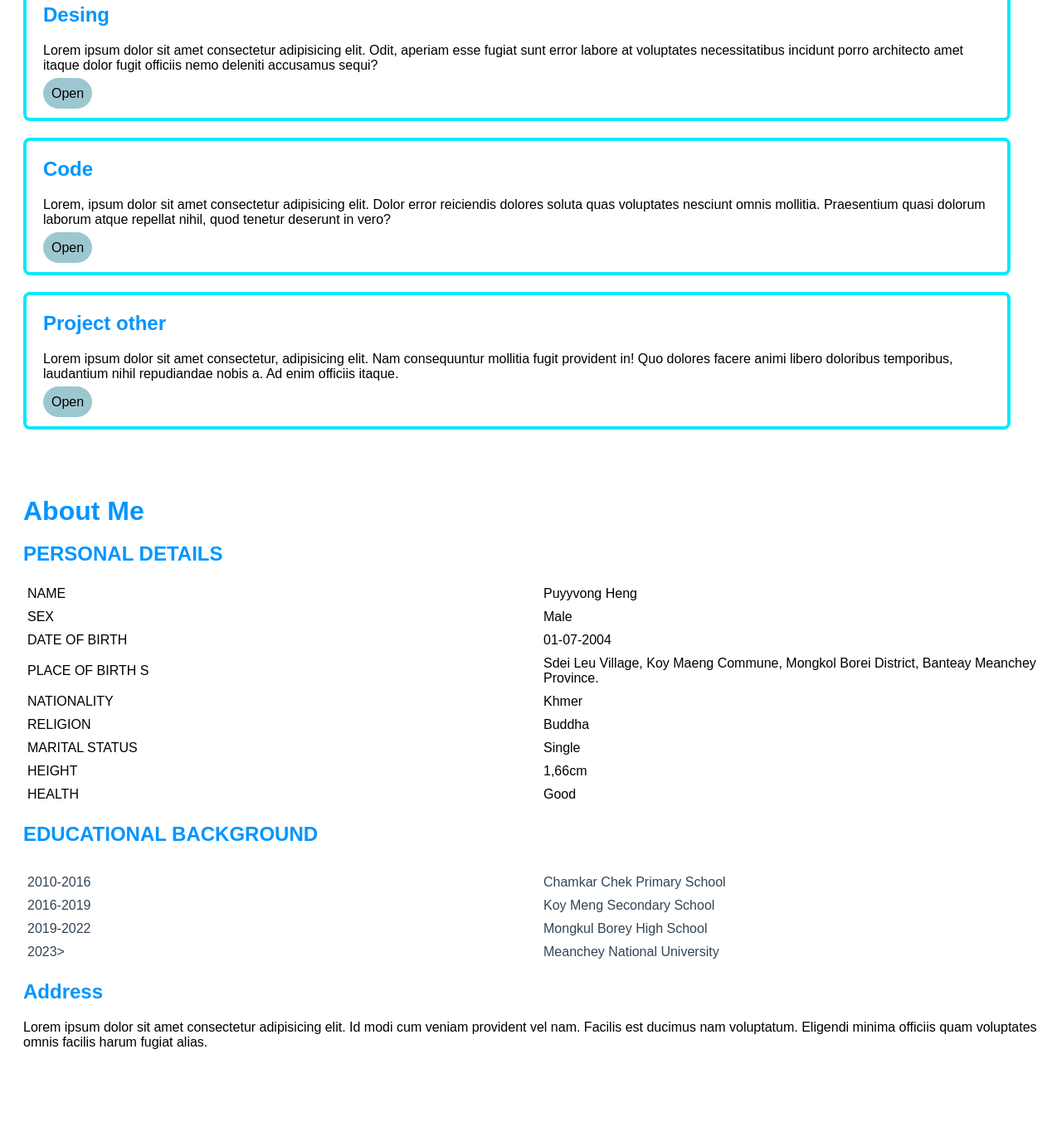
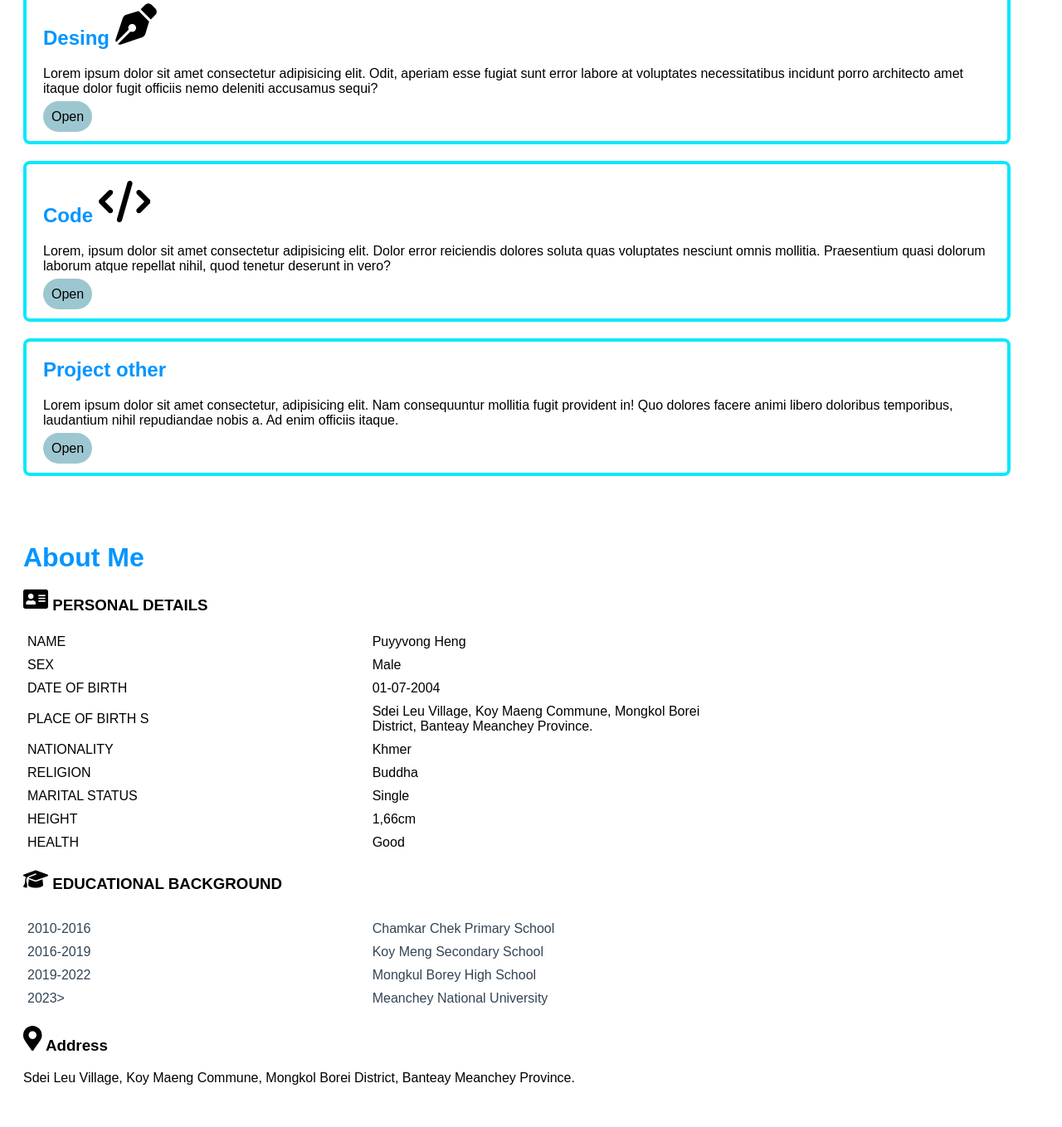
Before and after one commit to puyvongheng/KOY, a plain HTML site: page index.html in a window 1280 px wide. Shown: the part 1521-2880 px from the top of the page at 83% size. Drawn offline with Linux system fonts and the light colour scheme.

Commit message:
Update index.html

```diff
--- a/index.html
+++ b/index.html
@@ -87,12 +87,12 @@
         <h1>My Project</h1>
         <div class="project-container">
             <div class="project-box">
-                <h2>Desing</h2>
+                <h2>Desing <svg style="height: 50px;" xmlns="http://www.w3.org/2000/svg" viewBox="0 0 512 512"><!--!Font Awesome Free 6.5.2 by @fontawesome - https://fontawesome.com License - https://fontawesome.com/license/free Copyright 2024 Fonticons, Inc.--><path d="M368.4 18.3L312.7 74.1 437.9 199.3l55.7-55.7c21.9-21.9 21.9-57.3 0-79.2L447.6 18.3c-21.9-21.9-57.3-21.9-79.2 0zM288 94.6l-9.2 2.8L134.7 140.6c-19.9 6-35.7 21.2-42.3 41L3.8 445.8c-3.8 11.3-1 23.9 7.3 32.4L164.7 324.7c-3-6.3-4.7-13.3-4.7-20.7c0-26.5 21.5-48 48-48s48 21.5 48 48s-21.5 48-48 48c-7.4 0-14.4-1.7-20.7-4.7L33.7 500.9c8.6 8.3 21.1 11.2 32.4 7.3l264.3-88.6c19.7-6.6 35-22.4 41-42.3l43.2-144.1 2.8-9.2L288 94.6z"/></svg></h2>
                 <p>Lorem ipsum dolor sit amet consectetur adipisicing elit. Odit, aperiam esse fugiat sunt error labore at voluptates necessitatibus incidunt porro architecto amet itaque dolor fugit officiis nemo deleniti accusamus sequi?</p>
                 <a href="desing.html">Open</a>
             </div>
             <div class="project-box">
-                <h2>Code</h2>
+                <h2>Code <svg style="height: 50px;" xmlns="http://www.w3.org/2000/svg" viewBox="0 0 640 512"><!--!Font Awesome Free 6.5.2 by @fontawesome - https://fontawesome.com License - https://fontawesome.com/license/free Copyright 2024 Fonticons, Inc.--><path d="M392.8 1.2c-17-4.9-34.7 5-39.6 22l-128 448c-4.9 17 5 34.7 22 39.6s34.7-5 39.6-22l128-448c4.9-17-5-34.7-22-39.6zm80.6 120.1c-12.5 12.5-12.5 32.8 0 45.3L562.7 256l-89.4 89.4c-12.5 12.5-12.5 32.8 0 45.3s32.8 12.5 45.3 0l112-112c12.5-12.5 12.5-32.8 0-45.3l-112-112c-12.5-12.5-32.8-12.5-45.3 0zm-306.7 0c-12.5-12.5-32.8-12.5-45.3 0l-112 112c-12.5 12.5-12.5 32.8 0 45.3l112 112c12.5 12.5 32.8 12.5 45.3 0s12.5-32.8 0-45.3L77.3 256l89.4-89.4c12.5-12.5 12.5-32.8 0-45.3z"/></svg> </h2>
                 <p>Lorem, ipsum dolor sit amet consectetur adipisicing elit. Dolor error reiciendis dolores soluta quas voluptates nesciunt omnis mollitia. Praesentium quasi dolorum laborum atque repellat nihil, quod tenetur deserunt in vero?</p>
 
                 <a href="projectcode.html">Open</a>
@@ -111,7 +111,9 @@
         <h1>About Me</h1>
         <div>
 
-            <h2>PERSONAL DETAILS</h2>
+            <h3> <svg style="width: 30px;" xmlns="http://www.w3.org/2000/svg" viewBox="0 0 576 512"><!--!Font Awesome Free 6.5.2 by @fontawesome - https://fontawesome.com License - https://fontawesome.com/license/free Copyright 2024 Fonticons, Inc.--><path d="M528 32H48C21.5 32 0 53.5 0 80v352c0 26.5 21.5 48 48 48h480c26.5 0 48-21.5 48-48V80c0-26.5-21.5-48-48-48zm-352 96c35.3 0 64 28.7 64 64s-28.7 64-64 64-64-28.7-64-64 28.7-64 64-64zm112 236.8c0 10.6-10 19.2-22.4 19.2H86.4C74 384 64 375.4 64 364.8v-19.2c0-31.8 30.1-57.6 67.2-57.6h5c12.3 5.1 25.7 8 39.8 8s27.6-2.9 39.8-8h5c37.1 0 67.2 25.8 67.2 57.6v19.2zM512 312c0 4.4-3.6 8-8 8H360c-4.4 0-8-3.6-8-8v-16c0-4.4 3.6-8 8-8h144c4.4 0 8 3.6 8 8v16zm0-64c0 4.4-3.6 8-8 8H360c-4.4 0-8-3.6-8-8v-16c0-4.4 3.6-8 8-8h144c4.4 0 8 3.6 8 8v16zm0-64c0 4.4-3.6 8-8 8H360c-4.4 0-8-3.6-8-8v-16c0-4.4 3.6-8 8-8h144c4.4 0 8 3.6 8 8v16z"/></svg>
+                PERSONAL DETAILS
+            </h3>
 
 
             <table style="border-collapse: collapse; width: 100%; height: 162px;" border="0">
@@ -159,7 +161,9 @@
             <div>
 
 
-                <h2>EDUCATIONAL BACKGROUND</h2>
+                <h3>  <svg style="width: 30px;" xmlns="http://www.w3.org/2000/svg" viewBox="0 0 640 512"><!--!Font Awesome Free 6.5.2 by @fontawesome - https://fontawesome.com License - https://fontawesome.com/license/free Copyright 2024 Fonticons, Inc.--><path d="M320 32c-8.1 0-16.1 1.4-23.7 4.1L15.8 137.4C6.3 140.9 0 149.9 0 160s6.3 19.1 15.8 22.6l57.9 20.9C57.3 229.3 48 259.8 48 291.9v28.1c0 28.4-10.8 57.7-22.3 80.8c-6.5 13-13.9 25.8-22.5 37.6C0 442.7-.9 448.3 .9 453.4s6 8.9 11.2 10.2l64 16c4.2 1.1 8.7 .3 12.4-2s6.3-6.1 7.1-10.4c8.6-42.8 4.3-81.2-2.1-108.7C90.3 344.3 86 329.8 80 316.5V291.9c0-30.2 10.2-58.7 27.9-81.5c12.9-15.5 29.6-28 49.2-35.7l157-61.7c8.2-3.2 17.5 .8 20.7 9s-.8 17.5-9 20.7l-157 61.7c-12.4 4.9-23.3 12.4-32.2 21.6l159.6 57.6c7.6 2.7 15.6 4.1 23.7 4.1s16.1-1.4 23.7-4.1L624.2 182.6c9.5-3.4 15.8-12.5 15.8-22.6s-6.3-19.1-15.8-22.6L343.7 36.1C336.1 33.4 328.1 32 320 32zM128 408c0 35.3 86 72 192 72s192-36.7 192-72L496.7 262.6 354.5 314c-11.1 4-22.8 6-34.5 6s-23.5-2-34.5-6L143.3 262.6 128 408z"/></svg>
+                    EDUCATIONAL BACKGROUND
+                </h3>
 
                 <div style="text-align: center; color: #345; padding-top: 10px;">
                     <table style="border-collapse: collapse; width: 100%;" border="0">
@@ -185,7 +189,10 @@
 
                     </div>
 
-             <h2>  Address</h2>
+             <h3> <svg style="height: 30px;" xmlns="http://www.w3.org/2000/svg" viewBox="0 0 384 512"><!--!Font Awesome Free 6.5.2 by @fontawesome - https://fontawesome.com License - https://fontawesome.com/license/free Copyright 2024 Fonticons, Inc.--><path d="M172.3 501.7C27 291 0 269.4 0 192 0 86 86 0 192 0s192 86 192 192c0 77.4-27 99-172.3 309.7-9.5 13.8-29.9 13.8-39.5 0zM192 272c44.2 0 80-35.8 80-80s-35.8-80-80-80-80 35.8-80 80 35.8 80 80 80z"/></svg>
+                Address
+            </h3>
+             <p>Sdei Leu Village, Koy Maeng Commune, Mongkol Borei District, Banteay Meanchey Province.</p>
 
 
             </div>
@@ -199,7 +206,6 @@
 
 
 
-            <p> Lorem ipsum dolor sit amet consectetur adipisicing elit. Id modi cum veniam provident vel nam. Facilis est ducimus nam voluptatum. Eligendi minima officiis quam voluptates omnis facilis harum fugiat alias.</p>
         </div>
     </div>
     <div style="height: 200px; " class="section" id="section5">
@@ -233,6 +239,7 @@
 
 
     <!--js code-->
+
     <script>
 
 
```
